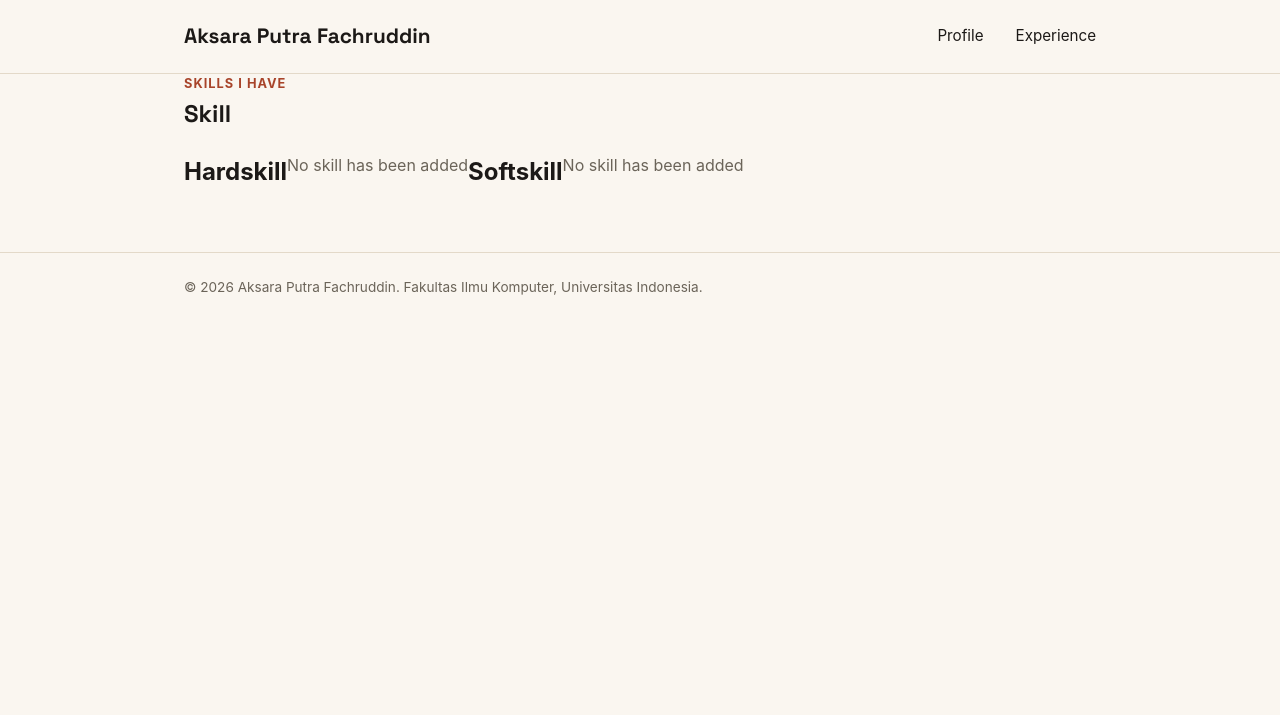
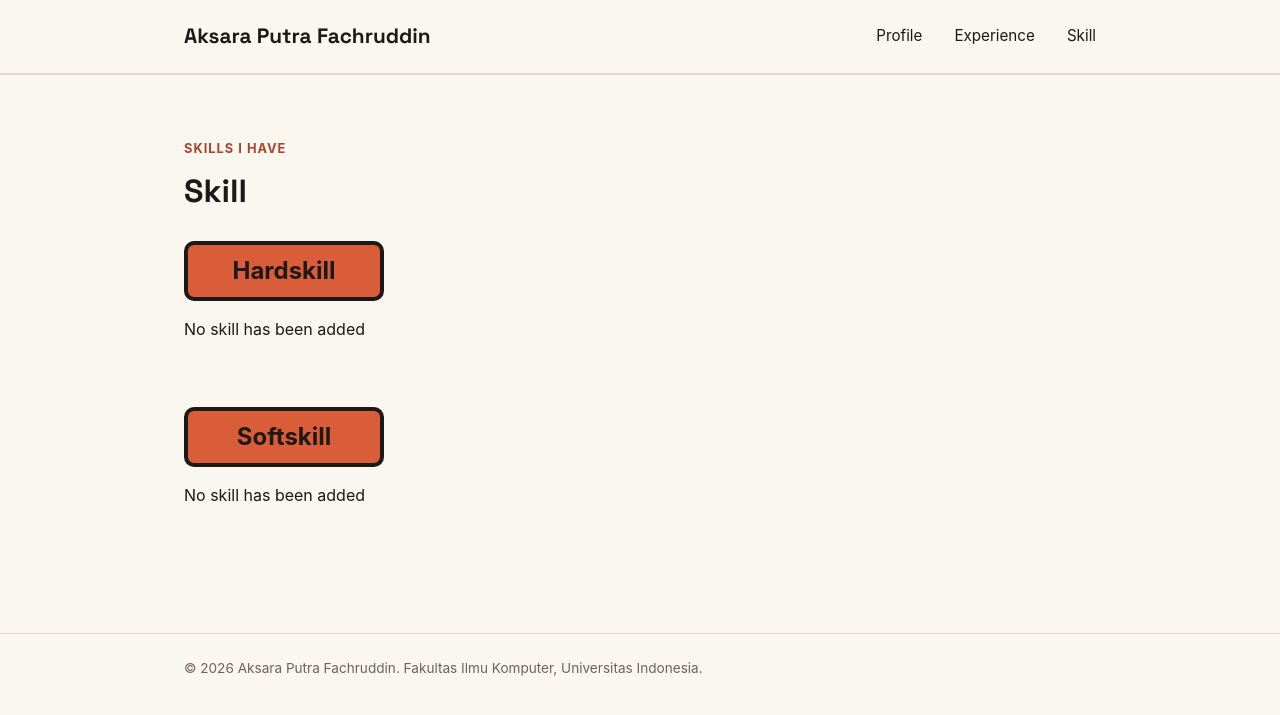
Before and after one commit to aksara-putra-f/myportofolio, a Django app: page /skill/ in a window 1280 px wide. Shown: the top 715 px of the page. Run offline with Django 5.2, Linux system fonts and the light colour scheme; data that the repository does not hold is empty.

Commit message:
styling: Membuat aturan styling untuk template section Skill

```diff
--- a/main/admin.py
+++ b/main/admin.py
@@ -1,5 +1,6 @@
 from django.contrib import admin
-from .models import Experience
+from .models import *
 
 # Register your models here.
 admin.site.register(Experience)
+admin.site.register(Skill)
--- a/main/views.py
+++ b/main/views.py
@@ -26,7 +26,7 @@ def show_experience(request):
 def show_skill(request):
     context = {
         "name" : "Aksara Putra Fachruddin",
-        "hardskill_list" : Skill.objects.filter(skill_category='hardskill'),
-        "softskill_list" : Skill.objects.filter(skill_category='softskill')
+        "hardskill_list" : Skill.objects.all().filter(skill_category='hardskill'),
+        "softskill_list" : Skill.objects.all().filter(skill_category='softskill')
     }
     return render(request, "skill.html", context)
--- a/static/css/style.css
+++ b/static/css/style.css
@@ -178,16 +178,16 @@ h1, .brand {
 }
 
 
-/* ------------------------------------------------ */
-/* Mengatur Card-Card untuk Item-item tiap Section*/
-/* ------------------------------------------------ */
+/* ----------------------------- */
+/* Mengatur Section Page Styling */
+/* ----------------------------- */
 
 .subjudul {
     border-bottom: 5px solid var(--accent-dark);
     font-size: 30px;
 }
 
-.card {
+.main-page .card {
     background-color: #d95d39;
     border-radius: 10px;
 
@@ -202,31 +202,111 @@ h1, .brand {
     margin: 20px 0px 60px 0px;
 }
 
+.section-page {
+    padding: 4rem 0;
+    border-top: 1px solid var(--line);
+}
+
+.section-kicker {
+    color: var(--accent-dark);
+    font-size: 0.8rem;
+    font-weight: 700;
+    letter-spacing: 0.08em;
+    text-transform: uppercase;
+}
+
+.section-page h1 {
+    margin: 0.4rem 0 1.5rem;
+    font-size: 2rem;
+}
+
 /* ----------------------------------------------- */
 /* Mengatur aturan styling untuk section Skills*/
 /* ----------------------------------------------- */
-#skill-container {
-    display: flex;
-    flex-wrap: wrap;
-    justify-content: left;
+.section-page #skill-container {
+    display: grid;
+    row-gap: 4rem;
 }
 
-.skill-card {
+.section-page .skill-grid {
+    display: grid;
+    grid-template-columns: repeat(auto-fit, 200px);
+    gap: 2rem;
+}
+
+.section-page .skill-category-title{
     display: flex;
     justify-content: center;
     align-items: center;
     width: 200px;
-    margin: 10px 12px 10px 12px;
+    min-height: 60px;
+    margin-bottom: 1rem;
+    height: auto;
+}
+
+.section-page .skill-category-title {
+    background-color: var(--accent);
+    border-radius: 10px;
+    border-color: var(--ink);
+    border-width: 4px;
+    border-style: solid;
+}
+
+.section-page .skill-card {
+    display: flex;
+    justify-content: center;
+    align-items: center;
+    width: 200px;
     min-height: 60px;
     height: auto;
 }
 
-.skill-card {
+.section-page .skill-card {
+    background-color: var(--line);
+    border-radius: 10px;
+    border-width: 4px;
+    border-color: var(--ink);
+    border-style: dashed;
+}
+
+.section-page .skill-card {
+    position: relative;
+    cursor: pointer;
+}
+
+.section-page .skill-name {
     text-align: center;
     color: var(--ink);
     font-weight: 600;
     font-size: 20px;
 }
+
+.section-page .skill-desc {
+    visibility: hidden;
+    width: 300px;
+    background-color: var(--text-muted);
+    color: var(--line);
+    text-align: center;
+    padding: 5px 0;
+    border-radius: 10px;
+    z-index: 1;
+}
+
+.section-page .skill-desc {
+    opacity: 0;
+    transition: opacity 0.5s;
+}
+
+.section-page .skill-desc {
+    position: absolute;
+    top: 120%;
+}
+
+.section-page .skill-card:hover .skill-desc {
+    visibility: visible;
+    opacity: 1;
+}
+
 
 
 /* ----------------------------------------------- */
@@ -410,57 +490,6 @@ h1, .brand {
 
 .project-link:hover {
     background-color: var(--accent-dark);
-}
-
-
-/* ------------------------------------------------------------- */
-/* Styling elemen untuk page khusus experience (experience.html) */
-/* ------------------------------------------------------------- */
-.experience-section {
-    padding: 4rem 0;
-    border-top: 1px solid var(--line);
-}
-
-.section-kicker {
-    color: var(--accent-dark);
-    font-size: 0.8rem;
-    font-weight: 700;
-    letter-spacing: 0.08em;
-    text-transform: uppercase;
-}
-
-.experience-section h1 {
-    margin: 0.4rem 0 1.5rem;
-    font-size: 2rem;
-}
-
-.experience-grid {
-    display: grid;
-    grid-template-columns: repeat(auto-fit, minmax(240px, 1fr));
-    gap: 1rem;
-}
-
-.experience-category {
-    color: var(--accent-dark);
-    font-size: 0.75rem;
-    font-weight: 700;
-    text-transform: uppercase;
-}
-
-.experience-card h2 {
-    margin: 0.5rem 0;
-    font-size: 1.25rem;
-}
-
-.experience-description,
-.empty-state {
-    color: var(--text-muted);
-}
-
-.experience-status {
-    margin-top: 1rem;
-    font-size: 0.85rem;
-    font-weight: 600;
 }
 
 
--- a/templates/skill.html
+++ b/templates/skill.html
@@ -16,40 +16,48 @@
             <nav>
                 <a href="{% url 'main:show_main' %}">Profile</a>
                 <a href="{% url 'main:show_experience' %}">Experience</a>
+                <a href="{% url 'main:show_skill' %}">Skill</a>
             </nav>
         </div>
     </header>
 
-    <main>
+    <main class="section-page">
         <section class="skill-section" id="skill">
             <div class="container">
                 <p class="section-kicker">Skills I have</p>
                 <h1>Skill</h1>
 
                 <div class="section-container" id="skill-container">
-                    <h2 class="skill-category">Hardskill</h2>
+                    <div id="hardskill-container">
+                        <h2 class="skill-category-title">Hardskill</h2>
+                        <div class="skill-grid" id="hardskill">
                             {% for hardskill in hardskill_list %}
                                 <article class="card skill-card">
-                            <p class="skill-name">hardskill.name</p>
-                            <p class="skill-desc">hardskill.short_desc</p>
+                                    <p class="skill-name">{{ hardskill.name }}</p>
+                                    <p class="skill-desc">{{ hardskill.short_desc }}</p>
                                 </article>
                             {% empty %}
                                 <p class="empty-state">
                                     No skill has been added
                                 </p>
                             {% endfor %}
-
-                    <h2 class="skill-category">Softskill</h2>
+                        </div>
+                    </div>
+                    <div id="softskill-container">
+                        <h2 class="skill-category-title">Softskill</h2>
+                        <div class="skill-grid" id="softskill">
                             {% for softskill in softskill_list %}
                                 <article class="card skill-card">
-                            <p class="skill-name">softskill.name</p>
-                            <p class="skill-desc">softskill.short_desc</p>
+                                    <p class="skill-name">{{ softskill.name }}</p>
+                                    <p class="skill-desc">{{ softskill.short_desc }}</p>
                                 </article>
                             {% empty %}
                                 <p class="empty-state">
                                     No skill has been added
                                 </p>
                             {% endfor %}
+                        </div>
+                    </div>
                 </div>
             </div>
         </section>
```
Lines whose indentation alone changed are shown as unchanged.
